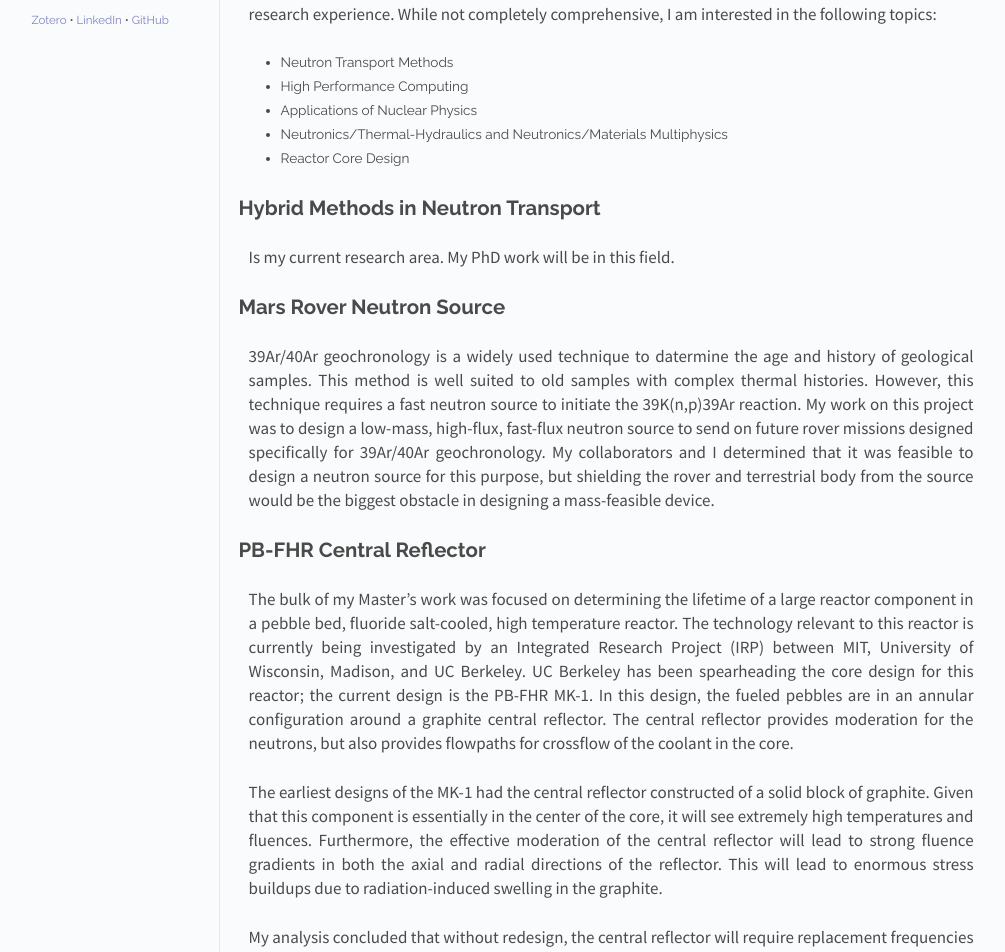
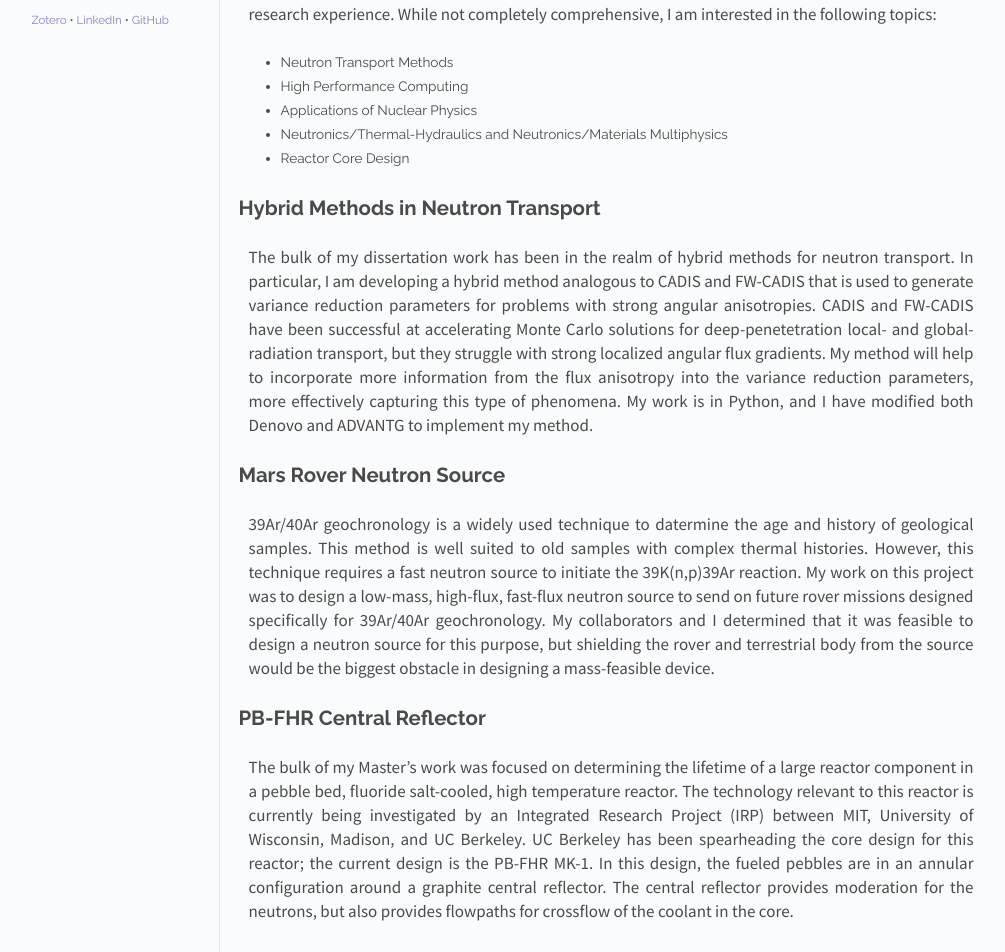
Before and after one commit to munkm/munkm.github.io, a Jekyll site: the page built from _posts/2014-10-18-projects.md, in a window 1280 px wide. Shown: the part 406-1358 px from the top of the page, without its empty margins (139-1144 px from the left). Built offline with Jekyll 4.4.1, drawn with Linux system fonts in a browser that asks for light colours; Markdown is read by kramdown in place of the engine named in the settings.

Commit message:
adding description of hybrid methods

```diff
--- a/_posts/2014-10-18-projects.md
+++ b/_posts/2014-10-18-projects.md
@@ -17,7 +17,7 @@ I have a wide variety of research interests. My past experience (listed in detai
 
 ## Hybrid Methods in Neutron Transport
 
-Is my current research area. My PhD work will be in this field.
+The bulk of my dissertation work has been in the realm of hybrid methods for neutron transport. In particular, I am developing a hybrid method analogous to CADIS and FW-CADIS that is used to generate variance reduction parameters for problems with strong angular anisotropies. CADIS and FW-CADIS have been successful at accelerating Monte Carlo solutions for deep-penetetration local- and global- radiation transport, but they struggle with strong localized angular flux gradients. My method will help to incorporate more information from the flux anisotropy into the variance reduction parameters, more effectively capturing this type of phenomena. My work is in Python, and I have modified both Denovo and ADVANTG to implement my method.
 
 ## Mars Rover Neutron Source
 
```
